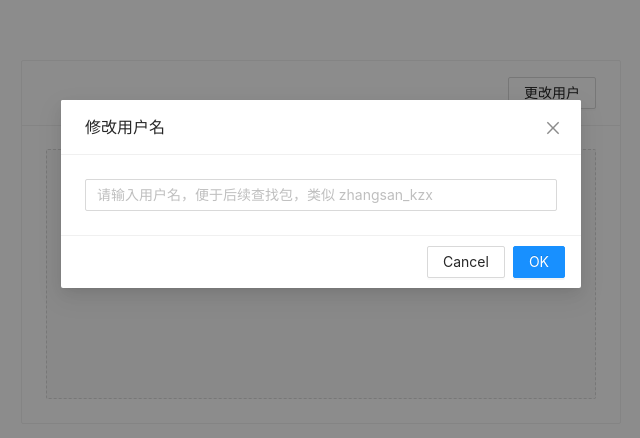
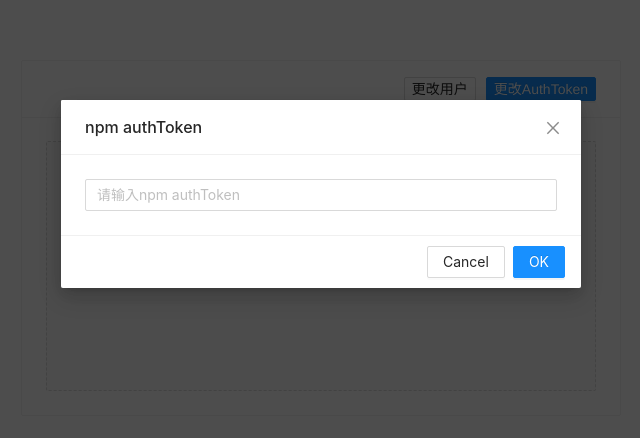
Before and after one commit to wd2010/kzx_dg_ui, a Vue app: page / in a window 1280 px wide. Shown: the top 438 px of the page, without its empty margins (319-959 px from the left). Built offline with nearby package versions, Linux system fonts and the light colour scheme.

Commit message:
feat: 移除写死的authToken

```diff
--- a/electron/main/index.ts
+++ b/electron/main/index.ts
@@ -116,6 +116,6 @@ ipcMain.handle('open-win', (event, arg) => {
 })
 
 
-ipcMain.handle('onreceiveFile', async (event, filePath, fileName, author) => {
-  return await sendService(filePath, fileName, author)
+ipcMain.handle('onreceiveFile', async (event, filePath, fileName, author, authToken) => {
+  return await sendService(filePath, fileName, author, authToken)
 })
--- a/electron/main/sendService/index.ts
+++ b/electron/main/sendService/index.ts
@@ -11,7 +11,7 @@ const appPath = app.getAppPath()
 
 const npmPath = path.join(appPath, '../npm/bin/npm')
 
-export const sendService = async (filePath, fileName, author) => {
+export const sendService = async (filePath, fileName, author, authToken) => {
   const pkgPath = path.join(osTmpPath, './my_tmp/package.json')
   const tmpPath = path.join(osTmpPath, './my_tmp')
 
@@ -38,7 +38,7 @@ export const sendService = async (filePath, fileName, author) => {
     await fs.copyFileSync(filePath, path.join(tmpPath, fileName))
 
     console.log('npm publish ...')
-    await publishPkg({ pkgName, description, tmpPath, author })
+    await publishPkg({ pkgName, description, tmpPath, author, authToken })
     console.log('publish finished')
     await fs.rmSync(tmpPath, { recursive: true, force: true })
     console.log(`包: ${pkgName} 发布成功`)
--- a/electron/preload/index.ts
+++ b/electron/preload/index.ts
@@ -2,8 +2,8 @@ const { contextBridge, ipcRenderer } = require('electron')
 
 
 contextBridge.exposeInMainWorld('ipc', {
-  async receiveFile(filePath, fileName, author) {
-    return await ipcRenderer.invoke('onreceiveFile', filePath, fileName, author)
+  async receiveFile(filePath, fileName, author, authToken) {
+    return await ipcRenderer.invoke('onreceiveFile', filePath, fileName, author, authToken)
   },
 })
 
--- a/src/components/upload.vue
+++ b/src/components/upload.vue
@@ -18,9 +18,10 @@ const beforeUpload = async (file: any) => {
   isLoading.value = true;
 
   const userInfo = useStorage('userInfo', {
-    author: ''
+    author: '',
+    authToken: ''
   })
-  const result = await (window as any).ipc.receiveFile(file.path, file.name, userInfo.value.author)
+  const result = await (window as any).ipc.receiveFile(file.path, file.name, userInfo.value.author, userInfo.value.authToken)
   isLoading.value = false
 
   if (result instanceof Error) {
--- a/src/components/userInfo.vue
+++ b/src/components/userInfo.vue
@@ -1,12 +1,21 @@
 <template>
   <a-card :title="userInfo.author" style="width: 600px">
-    <template #extra><a-button @click="visible = true">更改用户</a-button></template>
+    <template #extra>
+      <div>
+
+        <a-button size="small" @click="visible = true" style="margin: 0 10px;">更改用户</a-button>
+        <a-button size="small" @click="tokenVisible = true" type="primary">更改AuthToken</a-button>
+      </div>
+    </template>
     <upload />
   </a-card>
 
   <a-modal v-model:visible="visible" title="修改用户名" @ok="handleOk">
+    <a-input v-model:value="userId" placeholder="请输入用户名，便于后续查找包，类似 zhangsan_kzx" />
+  </a-modal>
 
-    <a-input v-model:value="userId" placeholder="请输入用户名，便于后续查找包，类似 zhangsan_kzx" />
+  <a-modal v-model:visible="tokenVisible" title="npm authToken" @ok="handleAuthToken">
+    <a-input v-model:value="tokenId" placeholder="请输入npm authToken" />
   </a-modal>
 </template>
 
@@ -14,17 +23,23 @@
 
 <script setup lang="ts">
 import { useStorage } from '@vueuse/core'
-  import { message} from 'ant-design-vue';
+import { message } from 'ant-design-vue';
 import { onMounted, ref } from 'vue';
 import upload from './upload.vue';
 
 const visible = ref(false)
-  const userInfo = useStorage('userInfo', { author: '' })
+const tokenVisible =  ref(false)
+const userInfo = useStorage('userInfo', { author: '', authToken: '' })
 const userId = ref(userInfo.value.author)
+const tokenId = ref(userInfo.value.authToken)
 
 onMounted(() => {
   if (!userInfo.value.author) {
     visible.value = true
+  }
+
+  if (!userInfo.value.authToken) {
+    tokenVisible.value = true
   }
 })
 
@@ -36,6 +51,16 @@
 
   userInfo.value.author = userId.value
   visible.value = false
+}
+
+const handleAuthToken = () => {
+  if (!tokenId.value.trim()) {
+    message.error('npm AuthToken 非法，请输入正确的AuthToken')
+    return
+  }
+
+  userInfo.value.authToken = tokenId.value
+  tokenVisible.value = false
 }
 
 
```
Also changed, not shown: electron/main/sendService/publishPkg.ts (+7 -6 lines). Lines whose indentation alone changed are shown as unchanged.
